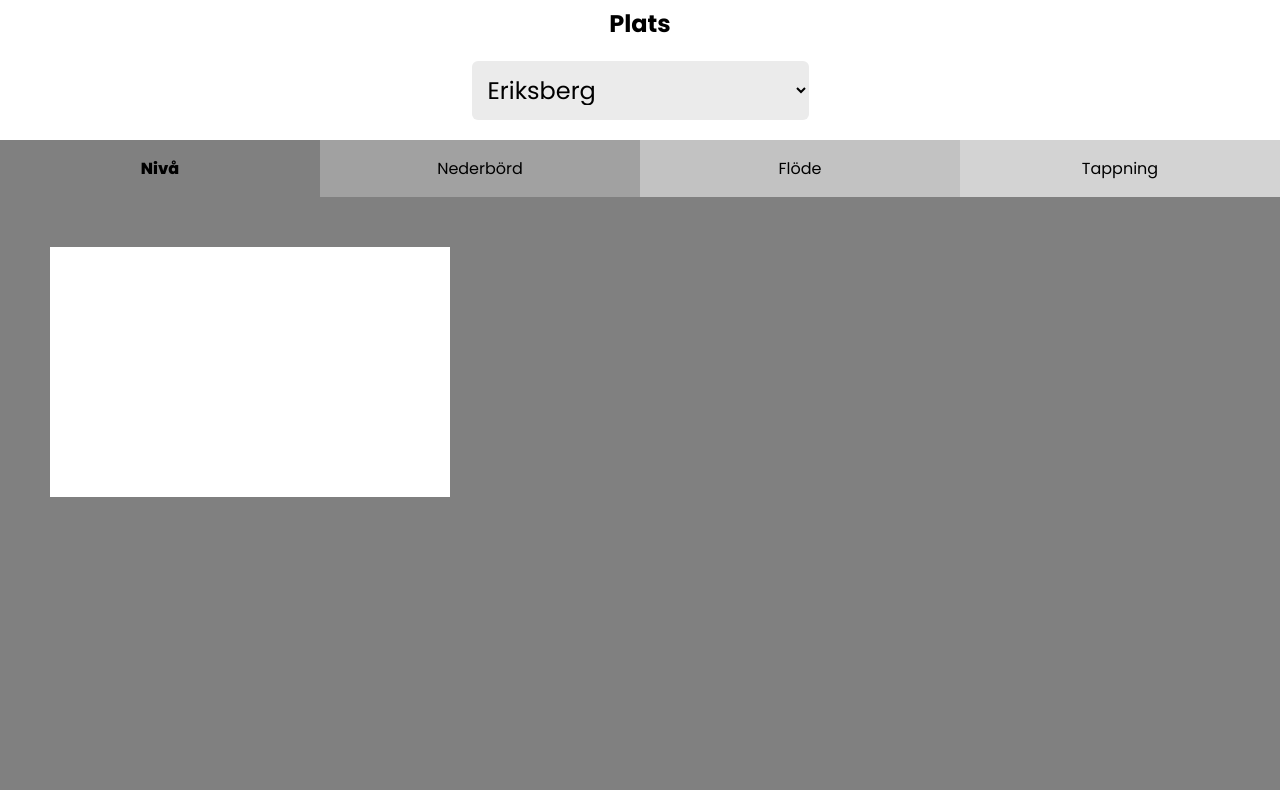
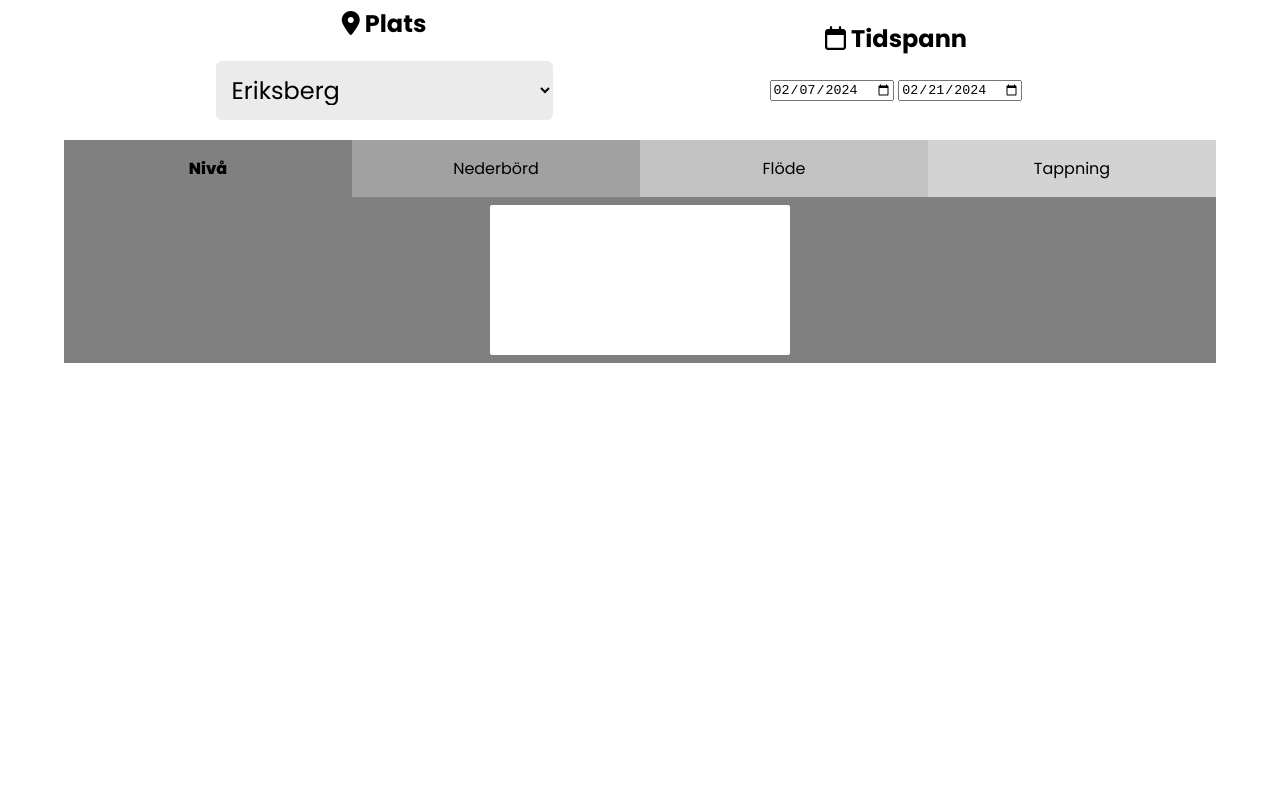
Before and after one commit to lucasackerberg/Waterworks, a website with bundled scripts: page index.html in a window 1280 px wide. Shown: the part 62-852 px from the top of the page. After the commit the page ends 800 px from the top, so only its background shows below. Built offline with nearby package versions, Linux system fonts and the light colour scheme; no server answers; files whose address does not match are found by name.

Commit message:
Css tweaks, move up date picker section in dom

```diff
--- a/index.html
+++ b/index.html
@@ -4,6 +4,9 @@
 <head>
   <meta charset="UTF-8" />
   <meta name="viewport" content="width=device-width, initial-scale=1.0" />
+  <link rel="stylesheet" href="https://cdnjs.cloudflare.com/ajax/libs/font-awesome/6.5.1/css/all.min.css"
+    integrity="sha512-DTOQO9RWCH3ppGqcWaEA1BIZOC6xxalwEsw9c2QQeAIftl+Vegovlnee1c9QX4TctnWMn13TZye+giMm8e2LwA=="
+    crossorigin="anonymous" referrerpolicy="no-referrer" />
   <link rel="preconnect" href="https://fonts.googleapis.com" />
   <link rel="preconnect" href="https://fonts.gstatic.com" crossorigin />
   <link
@@ -16,11 +19,21 @@
 <body>
   <header>
     <h1>WATERWORKS</h1>
+    <!-- <i class="fa-solid fa-droplet"></i> -->
   </header>
-  <section id="location">
-    <h2>Plats</h2>
-    <select id="siteSelector"></select>
-  </section>
+  <div id="location-dates-container">
+    <section id="location">
+      <h2><i class="fa-solid fa-location-dot"></i> Plats</h2>
+      <select id="siteSelector"></select>
+    </section>
+    <section id="dates">
+      <h2><i class="fa-regular fa-calendar"></i> Tidspann</h2>
+      <div id="dates-container">
+        <input type="date" id="start-date" name="start-date" />
+        <input type="date" id="end-date" name="end-date" />
+      </div>
+    </section>
+  </div>
   <section id="results">
     <!-- <h2>Eriksberg</h2> -->
     <div id="tabs">
@@ -46,13 +59,6 @@
       <div class="graph-container"></div>
     </div>
   </section>
-  <section id="dates">
-    <h3>Tidspann</h3>
-    <div id="dates-container">
-      <input type="date" id="start-date" name="start-date" />
-      <input type="date" id="end-date" name="end-date" />
-    </div>
-  </section>
   <footer></footer>
 
   <script type="module" src="script.js"></script>
--- a/styles.css
+++ b/styles.css
@@ -20,10 +20,16 @@ header > h1 {
 }
 
 header,
-section#location,
-section#dates,
+div#location-dates-container,
 footer {
   margin: 0 12px;
+}
+
+div#location-dates-container {
+  display: flex;
+  flex-direction: column;
+  align-items: center;
+  justify-content: center;
 }
 
 section#location,
@@ -31,6 +37,7 @@ section#dates {
   display: flex;
   flex-direction: column;
   align-items: center;
+  justify-content: center;
 }
 
 section#location > select {
@@ -87,6 +94,10 @@ section#location > select > option {
   font-weight: 800;
 }
 
+section#dates {
+  margin-bottom: 24px;
+}
+
 /* CHART STYLES */
 
 .graph-container {
@@ -94,9 +105,12 @@ section#location > select > option {
 }
 
 .graph-container.selected {
-  display: block;
-
-  height: 100vw;
+  display: flex;
+  flex-direction: column;
+  justify-content: center;
+  align-items: center;
+  padding: 8px;
+  /* height: 100vw; */
 }
 
 .graph-container:nth-of-type(1) {
@@ -116,7 +130,32 @@ section#location > select > option {
 }
 
 #myChart {
-  margin: 50px;
-  padding: 50px;
+  border-radius: 2px;
   background-color: white;
+  max-height: 100dvh;
 }
+
+/* Media query > 800 screen width */
+@media (min-width: 800px) {
+  div#location-dates-container {
+    display: flex;
+    flex-direction: row;
+    flex-wrap: nowrap;
+    justify-content: center;
+  }
+
+  section#location,
+  section#dates {
+    width: calc(50% - 64px);
+  }
+
+  header,
+  div#location-dates-container,
+  section#results,
+  footer {
+    margin: 0 64px;
+  }
+  section#dates {
+    margin-bottom: 24px;
+  }
+}
```
